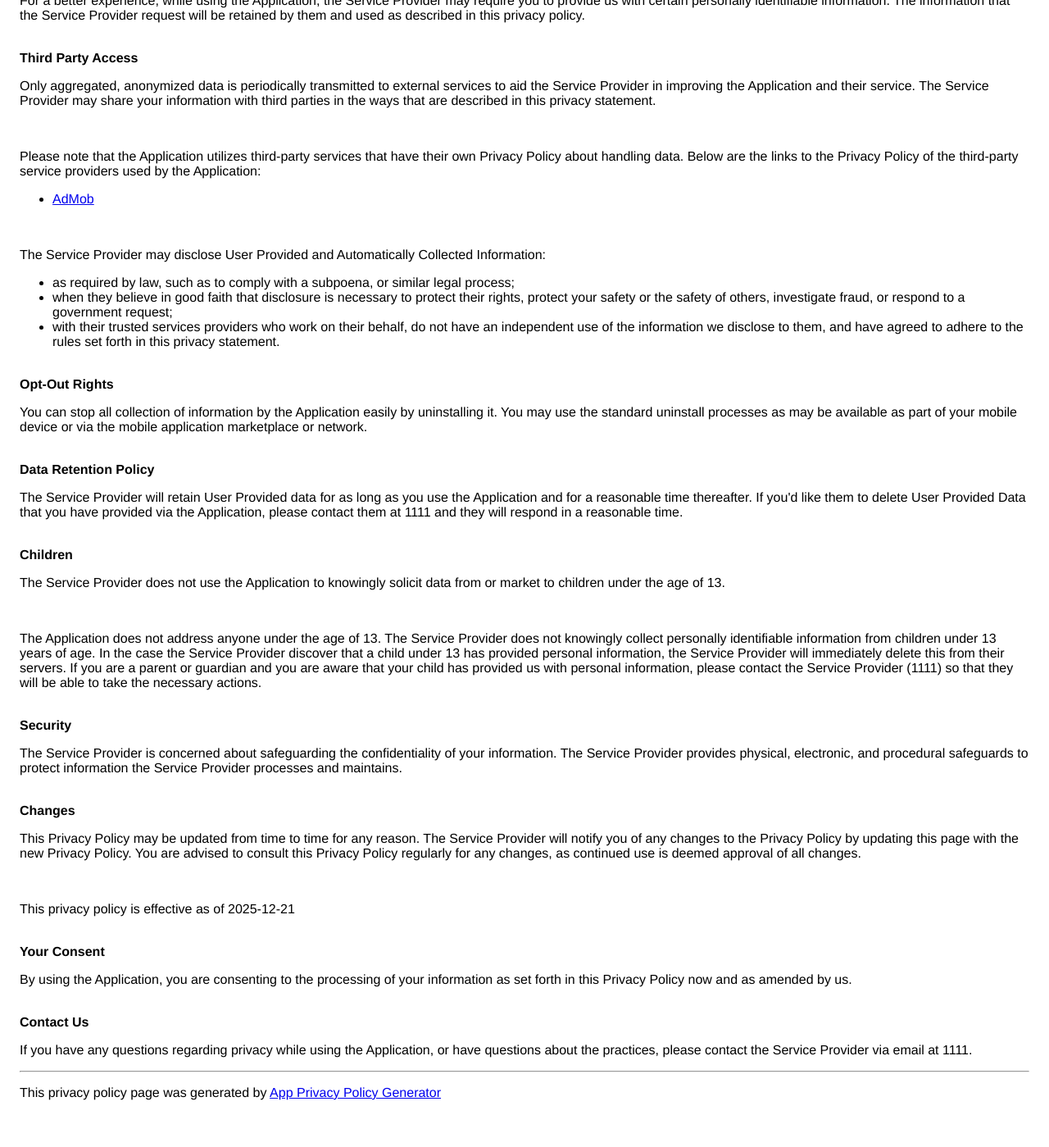
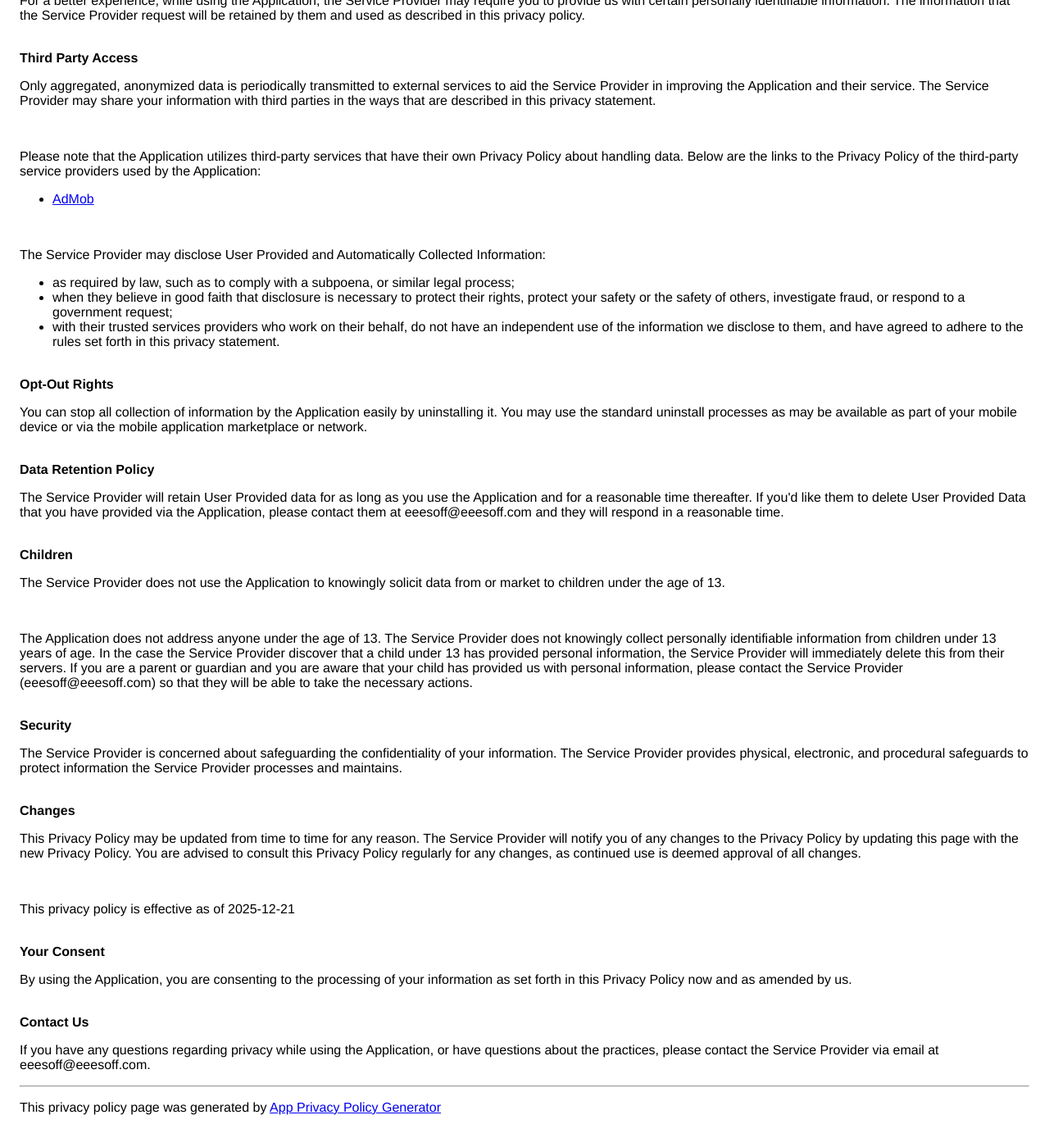
Before and after one commit to eeesoff/eeesoff.github.io, a Jekyll site: the page gyedole/privacy-policy.html, which Jekyll copies as it is, in a window 1280 px wide and 1400 px high, scrolled down 480 px. Shown: the whole window at 82% size. Built offline with Jekyll 4.4.1, drawn with Linux system fonts in a browser that asks for light colours; some of the changed text lies outside the part shown.

Commit message:
Update privacy-policy.html

```diff
--- a/gyedole/privacy-policy.html
+++ b/gyedole/privacy-policy.html
@@ -57,13 +57,13 @@
       <p>You can stop all collection of information by the Application easily by uninstalling it. You may use the standard uninstall processes as may be available as part of your mobile device or via the mobile application marketplace or network.</p>
       <br>
       <strong>Data Retention Policy</strong>
-      <p>The Service Provider will retain User Provided data for as long as you use the Application and for a reasonable time thereafter. If you'd like them to delete User Provided Data that you have provided via the Application, please contact them at 1111 and they will respond in a reasonable time.</p>
+      <p>The Service Provider will retain User Provided data for as long as you use the Application and for a reasonable time thereafter. If you'd like them to delete User Provided Data that you have provided via the Application, please contact them at eeesoff@eeesoff.com and they will respond in a reasonable time.</p>
       <br>
       <strong>Children</strong>
       <p>The Service Provider does not use the Application to knowingly solicit data from or market to children under the age of 13.</p>
       <div>
         <br>
-        <p>The Application does not address anyone under the age of 13. The Service Provider does not knowingly collect personally identifiable information from children under 13 years of age. In the case the Service Provider discover that a child under 13 has provided personal information, the Service Provider will immediately delete this from their servers. If you are a parent or guardian and you are aware that your child has provided us with personal information, please contact the Service Provider (1111) so that they will be able to take the necessary actions.</p>
+        <p>The Application does not address anyone under the age of 13. The Service Provider does not knowingly collect personally identifiable information from children under 13 years of age. In the case the Service Provider discover that a child under 13 has provided personal information, the Service Provider will immediately delete this from their servers. If you are a parent or guardian and you are aware that your child has provided us with personal information, please contact the Service Provider (eeesoff@eeesoff.com) so that they will be able to take the necessary actions.</p>
       </div>
       <!---->
       <br>
@@ -79,7 +79,7 @@
       <p>By using the Application, you are consenting to the processing of your information as set forth in this Privacy Policy now and as amended by us.</p>
       <br>
       <strong>Contact Us</strong>
-      <p>If you have any questions regarding privacy while using the Application, or have questions about the practices, please contact the Service Provider via email at 1111.</p>
+      <p>If you have any questions regarding privacy while using the Application, or have questions about the practices, please contact the Service Provider via email at eeesoff@eeesoff.com.</p>
       <hr>
       <p>This privacy policy page was generated by <a href="https://app-privacy-policy-generator.nisrulz.com/" target="_blank" rel="noopener noreferrer">App Privacy Policy Generator</a></p>
     </body>
```
Also changed, not shown: other parts of gyedole/privacy-policy.html (+1 -1 lines).
